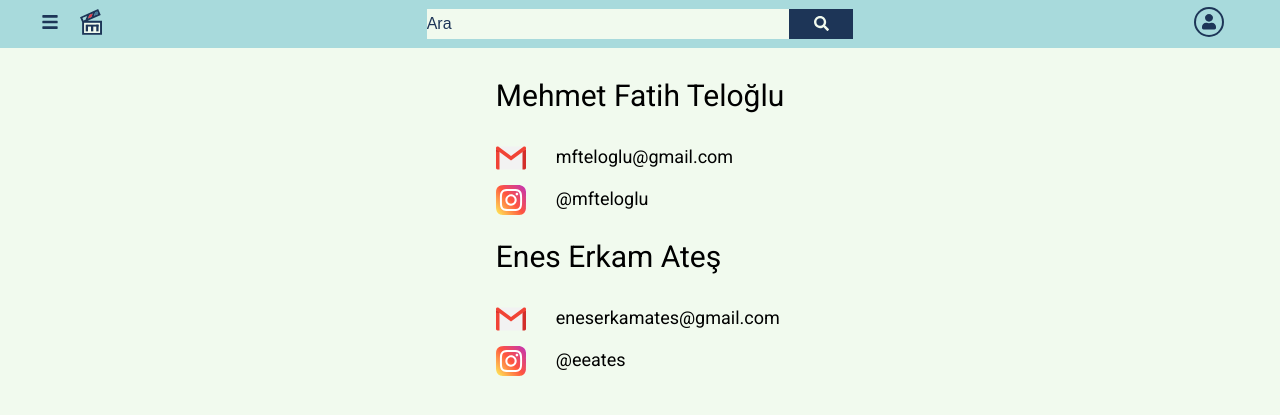
After one commit to mfteloglu/django_moviroma, a Django app: page /aboutus/ in a window 1280 px wide. The commit adds this page. Shown: the top 415 px of the page. Run offline with Django 3.2, Linux system fonts and the light colour scheme; a user stored in the database is signed in.

Commit message:
aboutus added

```diff
--- a/mysite/urls.py
+++ b/mysite/urls.py
@@ -26,6 +26,7 @@ urlpatterns = [
     path("", v.index, name="index"),
     path('login/', v.login_view, name='login'),
     path('home/', v.home,name="home"),
+    path('aboutus/', v.aboutus,name="aboutus"),
     path('logout/', v.logout_view, name="logout"),
     path('directors/<int:id>/', v.director_view,name="directorview"),
     path('movies/<int:id>/', v.movie_view ,name="movieview"),
--- a/register/static/css/film_page.css
+++ b/register/static/css/film_page.css
@@ -943,6 +943,16 @@ input[type=text] {
 	color: #F1FAEE;
 }
 
+.aboutus{
+	font-size: 30px;
+}
+.gmail{
+	font-size: 18px;
+	font-family: Roboto;
+	margin-top: -34px;
+	margin-left: 60px;
+}
+
 
 @media screen and (max-width: 1400px){
 	.header_main_container{
--- /dev/null
+++ b/register/templates/moviroma/aboutus.html
@@ -0,0 +1,64 @@
+<!DOCTYPE html>
+<html>
+<head>
+	{% load static %}
+	<meta name="viewport" content="width=device-width, initial-scale=1, maximum-scale=1, minimum-scale=1" />
+	<meta http-equiv="Content-Type" content="text/html;charset=UTF-8">
+
+	<link rel="stylesheet" type="text/css" href="{% static "css/yonetmen_page.css" %}">
+	<link rel="stylesheet" type="text/css" href="{% static "css/film_page.css" %}">
+	<link href="https://fonts.googleapis.com/css2?family=Roboto&display=swap" rel="stylesheet">
+	<style>.mySlides {display:none;}</style>
+	<title>Film Sayfası</title>
+</head>
+<body>
+	<section class="header_section">
+		<div class="header_main_container">
+			<div class="header">
+				<div class="header_left">
+					<div class="menu_bar"><img src="{% static "img/bars-solid.svg" %}"></div>
+					<div class="logo_div">
+						<a href="/home"><img src="{% static "img/moviroma_logo.svg" %}"></a>
+					</div>
+				</div>
+				<div class="header_middle">
+					<div class="searchbox_div">
+						<form method='GET' action={% url 'search' %}>
+							<input type="text" id="fname" name="q" placeholder="Ara">
+							<button class="search_button" value="{{ query|escape }}" type="submit"><a href="#"><img src="{% static "img/search-solid.svg" %}"></a></button>
+						</form>
+					</div>
+				</div>
+				<div class="header_right">
+					<div class="user_menu">
+						 <div class="dropdown">
+						 	<button class="dropbtn" type="submit" style="border: 0; background: transparent">
+    							<img src="{% static "img/user_default_icon.svg" %}" width="30" height="30" alt="submit" />
+							</button>
+  							<div class="dropdown-content">
+    							<a href="/users/{{currentuser.id}}">Profile</a>
+   								<a href="#">Settings</a>
+    							<a href="/logout">Logout</a>
+  							</div>
+        				</div>
+					</div>
+				</div>
+			</div>
+		</div>
+	</section>
+	<section class="content_section">
+
+        <div class="aboutus">
+            <p>Mehmet Fatih Teloğlu<br></p><img src="{% static "img/gmail.svg" %}" width="30" height="30"/>
+            <p class="gmail">mfteloglu@gmail.com</p>
+            <img src="{% static "img/instagram.svg" %}" width="30" height="30"/>
+            <p class="gmail">@mfteloglu</p>
+
+            <p>Enes Erkam Ateş<br></p><img src="{% static "img/gmail.svg" %}" width="30" height="30"/>
+            <p class="gmail">eneserkamates@gmail.com</p>
+            <img src="{% static "img/instagram.svg" %}" width="30" height="30"/>
+            <p class="gmail">@eeates</p>
+        </div>
+	</section>
+</body>
+</html>
--- a/register/templates/moviroma/home.html
+++ b/register/templates/moviroma/home.html
@@ -132,7 +132,9 @@
 					<div class="home_component_desc_div">
 						<h2>Welcome to MOVIROMA ! </h2>
 						<p>Moviroma is a web app that you can find movies and directors for your delight. You can browse famous directors/movies and examine them.
-							Also you can share your favourite movies and get recommendations from other users. Enjoy ! </p>
+							Also you can share your favourite movies and get recommendations from other users. Enjoy ! <br><br><br><br>
+							To get to know us or contact us <a href="/aboutus">click here</a>
+						</p>
 					</div>
 				</div>
 				<div class="home_component_pmonmoviroma">
--- a/register/views.py
+++ b/register/views.py
@@ -49,6 +49,12 @@ def index(request):
         return redirect("/login")
     else:
         return redirect("/home")
+
+def aboutus(request):
+    if not request.user.is_authenticated:
+        return render(request,"moviroma/404error.html")
+    else:
+        return render(request,"moviroma/aboutus.html")
 
 def home(request):
     if not request.user.is_authenticated:
```
Also changed, not shown: register/static/img/gmail.svg (added), register/static/img/instagram.svg (added).
